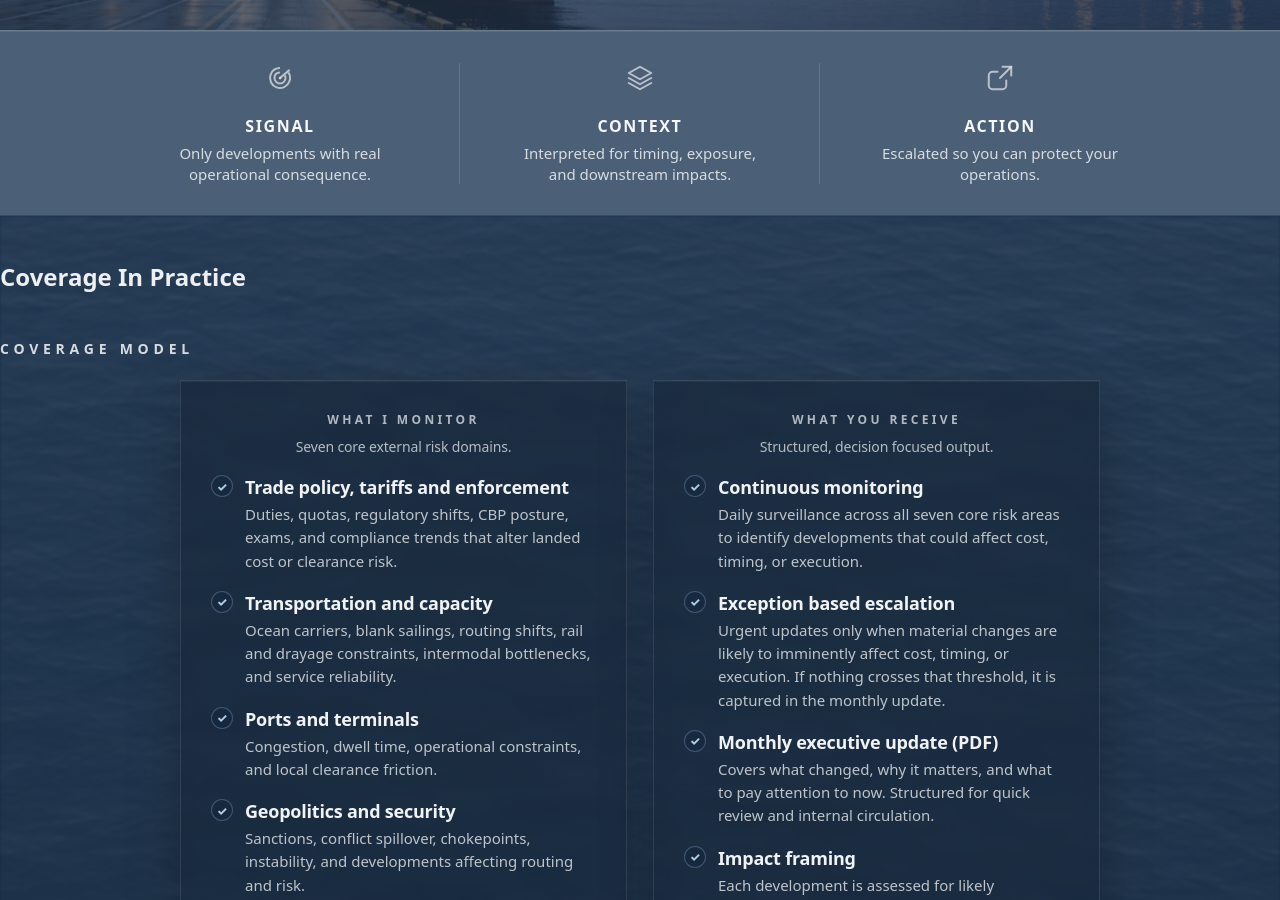
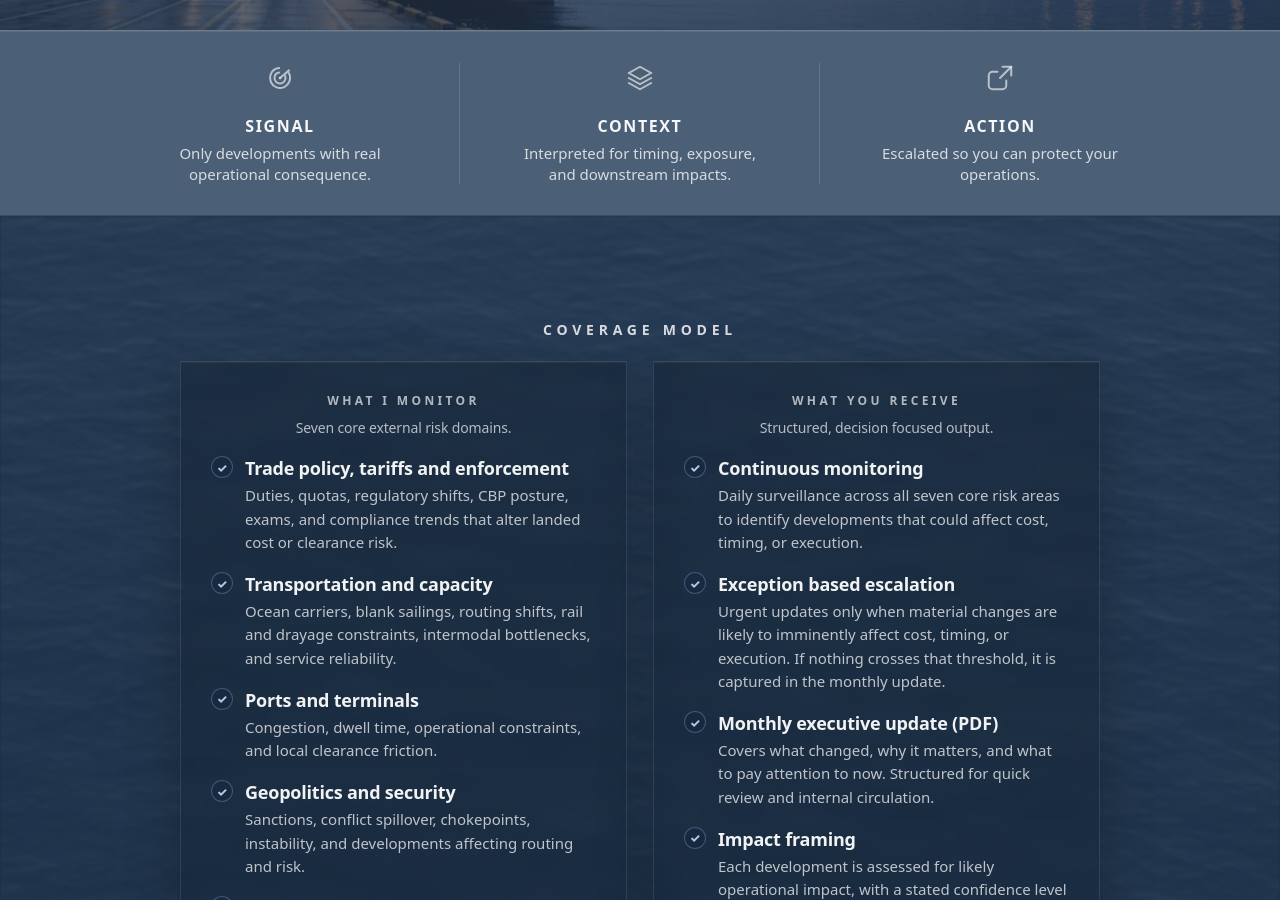
Before and after one commit to importrisk/import-risk-intelligence-site, a Jekyll site: the page built from coverage.html, in a window 1280 px wide and 900 px high, scrolled down 474 px. Built offline with Jekyll 4.4.1, drawn with Linux system fonts in a browser that asks for light colours.

Commit message:
Update coverage.html

```diff
--- a/coverage.html
+++ b/coverage.html
@@ -93,10 +93,9 @@ css: /method.css?v=100
        BELOW FOLD
        ========================================================= -->
   <section class="below-fold method-content" aria-label="Method content">
-<header class="mp-head">
-        <h2 class="mp-title">Coverage In Practice</h2>
-      </header>
 
+  <section class="method-practice" aria-label="Coverage in practice">
+    <div class="container">
         <!-- =========================================================
              DELIVERY
              ========================================================= -->
```
